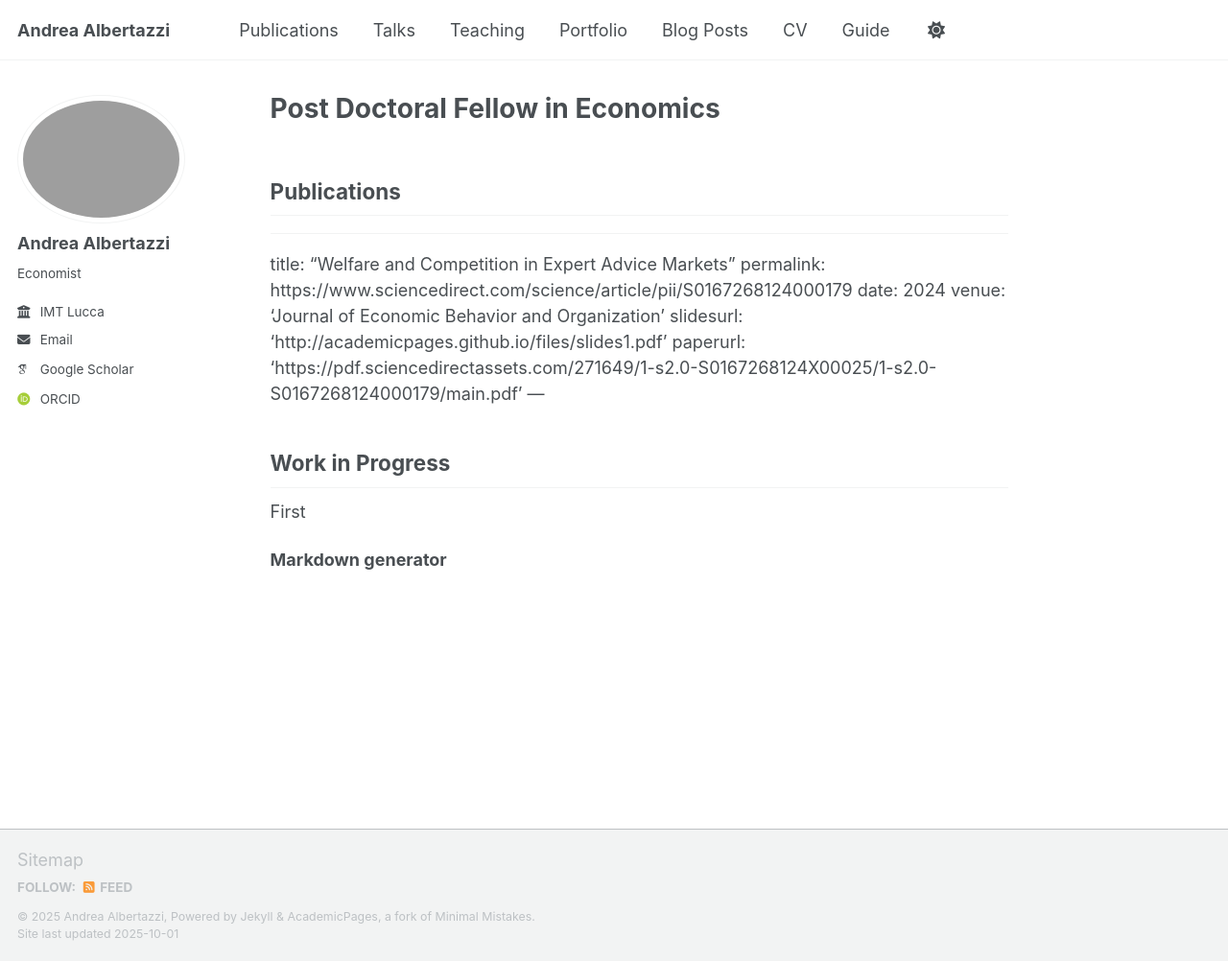
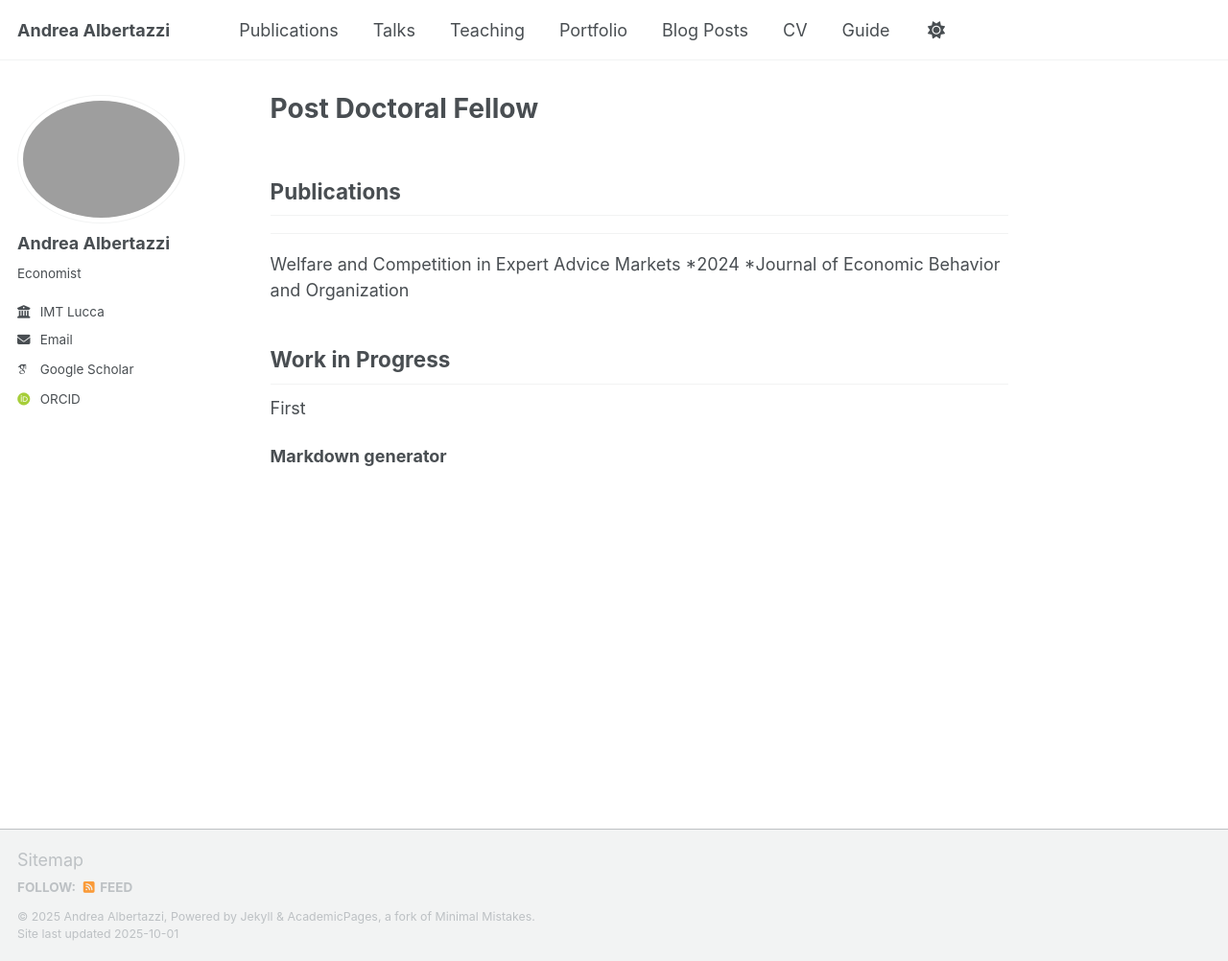
Before and after one commit to tazze87/tazze87.github.io, a Jekyll site: the page built from _pages/about.md, in a window 1280 px wide and 1002 px high. Shown: the whole window at 96% size. Built offline with Jekyll 4.4.1, drawn with Linux system fonts in a browser that asks for light colours; some web fonts are replaced; a script that is not in the unit is left out.

Commit message:
Update about.md

```diff
--- a/_pages/about.md
+++ b/_pages/about.md
@@ -1,19 +1,15 @@
 ---
 layout: single
 permalink: /
-title: "Post Doctoral Fellow in Economics"
+title: "Post Doctoral Fellow"
 author_profile: true
 ---
 
 ## Publications
 ---
-title: "Welfare and Competition in Expert Advice Markets"
-permalink: https://www.sciencedirect.com/science/article/pii/S0167268124000179
-date: 2024
-venue: 'Journal of Economic Behavior and Organization'
-slidesurl: 'http://academicpages.github.io/files/slides1.pdf'
-paperurl: 'https://pdf.sciencedirectassets.com/271649/1-s2.0-S0167268124X00025/1-s2.0-S0167268124000179/main.pdf'
----
+Welfare and Competition in Expert Advice Markets
+*2024
+*Journal of Economic Behavior and Organization
 
 ## Work in Progress
 First
```
